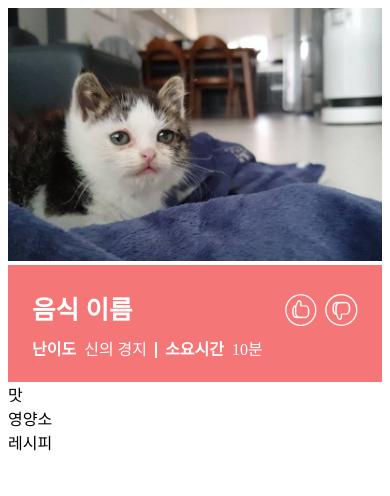
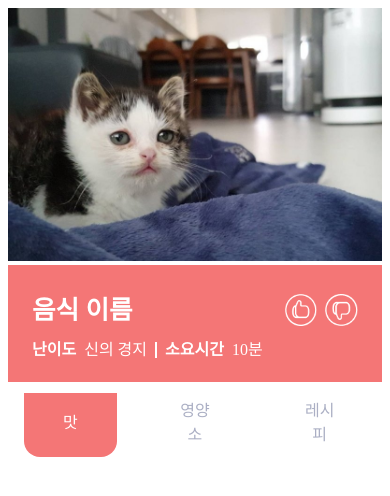
Before and after one commit to H0Kyun/favoreat, a Next.js app in the folder frontend/: page /receipe/1 in a window 390 px wide. Shown: the top 496 px of the page. Built offline with nearby package versions, Linux system fonts and the light colour scheme.

Commit message:
feat: mobileNav

```diff
--- a/frontend/pages/receipe/[pid].tsx
+++ b/frontend/pages/receipe/[pid].tsx
@@ -1,4 +1,4 @@
-import React, {useState} from "react";
+import React, { useState, useEffect } from "react";
 import GridLayout from "@/present/layout/GridLayout/GridLayout";
 import ReceipeImg from "@/present/layout/Receipe/ReceipeImg/ReceipeImg";
 
@@ -6,28 +6,46 @@ import Test from "@/assets/image/test.jpg";
 import ReceipeNav from "@/present/layout/Receipe/ReceipeNav/ReceipeNav";
 import ReceipeContent from "@/present/layout/Receipe/ReceipeContent/ReceipeContent";
 import Piechart from "@/present/component/PieChart/PieChart";
+import { ReceipeNavType } from "@/types/Receipe/dummy";
 
 export default function Receipe() {
-  const [selectIdx, setSelectedIdx] = useState(0)
-  //TestImg
-  const mainImg = Test;
-  const subImg = [Test, Test, Test];
-
-  //Accordian Category
-  const ReceipeArr = [
+  //색상 선택
+  const [selectIdx, setSelectedIdx] = useState(0);
+  const [receipeArr, setReceipeArr] = useState<Array<ReceipeNavType>>([
     {
       category: "맛",
       content: <div>HIHI</div>,
+      isOpen: true,
     },
     {
       category: "영양소",
       content: <Piechart />,
+      isOpen: false,
     },
     {
       category: "레시피",
       content: <div>HIHI</div>,
+      isOpen: false,
     },
-  ];
+  ]);
+
+  useEffect(() => {
+    const tmp = receipeArr.map((elem, idx) => {
+      if (idx === selectIdx) {
+        elem.isOpen = true;
+      } else {
+        elem.isOpen = false;
+      }
+
+      return elem;
+    });
+
+    setReceipeArr([...tmp]);
+  }, [selectIdx]);
+
+  //TestImg
+  const mainImg = Test;
+  const subImg = [Test, Test, Test];
 
   return (
     <>
@@ -37,8 +55,16 @@ export default function Receipe() {
 
         {/* 음식 상세 정보 */}
         <div>
-          <ReceipeNav ReceipeArr={ReceipeArr} selectIdx={selectIdx} />
-          <ReceipeContent ReceipeArr={ReceipeArr} selectIdx={selectIdx} setSelectedIdx={setSelectedIdx}/>
+          <ReceipeNav
+            receipeArr={receipeArr}
+            selectIdx={selectIdx}
+            setSelectedIdx={setSelectedIdx}
+          />
+          <ReceipeContent
+            receipeArr={receipeArr}
+            selectIdx={selectIdx}
+            setSelectedIdx={setSelectedIdx}
+          />
         </div>
       </GridLayout>
     </>
--- a/frontend/present/component/AccordianCompo/AccordianCompo.tsx
+++ b/frontend/present/component/AccordianCompo/AccordianCompo.tsx
@@ -4,25 +4,22 @@ import { AccordianProps } from "@/types/Accordian/dummy.js";
 import Arrow from "@/assets/icon/arrow.svg"
 
 export default function AccordianCompo({
-  category,
-  content,
+  elem,
   idx,
   accordianHandler
 }: AccordianProps) {
-  const [open, setOpen] = useState(false);
 
   const openSub = () => {
-    setOpen(!open);
     accordianHandler()
-  };
+  }
 
   return (
-    <style.Container open={open} idx={idx}>
+    <style.Container open={elem.isOpen} idx={idx}>
       <style.Title onClick={openSub}>
-        <div>{category}</div>
+        <div>{elem.category}</div>
         <Arrow />
       </style.Title>
-      {open && <style.Content>{content}</style.Content>}
+      {elem.isOpen && <style.Content>{elem.content}</style.Content>}
     </style.Container>
   );
 }
--- a/frontend/present/component/ReceipeHeader/ReceipeHeader.style.tsx
+++ b/frontend/present/component/ReceipeHeader/ReceipeHeader.style.tsx
@@ -2,7 +2,6 @@ import { theme } from "@/action/theme";
 import styled from "styled-components";
 
 export const Info = styled.div`
-  display: flex;
   margin: 1rem 0 0 0;
   display: flex;
 
@@ -51,12 +50,14 @@ export const Info = styled.div`
   }
 `;
 
-export const Container = styled.div<{selectIdx:number}>`
+export const Container = styled.div<{ selectIdx: number }>`
   width: calc(100% - 4rem);
   border-radius: 2rem 2rem 0 0;
   padding: 1.5rem 2rem;
-  background-color: ${props => theme.accordianColor[props.selectIdx]};
+  background-color: ${(props) => theme.accordianColor[props.selectIdx]};
   color: ${theme.colors.mono.light_1};
+  position: relative;
+  z-index: 2;
 
   & h2 {
     margin: 0;
--- a/frontend/present/layout/Accordian/ReceipeAccordian.tsx
+++ b/frontend/present/layout/Accordian/ReceipeAccordian.tsx
@@ -2,20 +2,17 @@ import React, {useRef} from "react";
 import AccordianCompo from "@/present/component/AccordianCompo/AccordianCompo";
 import { ReceipeContentProps } from "@/types/Receipe/dummy";
 
-export default function ReceipeAccordian({ReceipeArr, selectIdx, setSelectedIdx}:ReceipeContentProps) {
-  const accordianRef = useRef()
-
+export default function ReceipeAccordian({receipeArr, selectIdx, setSelectedIdx}:ReceipeContentProps) {
   const accordianHandler = (idx:number) => {
     setSelectedIdx(idx)
   }
 
   // 아코디언 컴포넌트 생성
-  const accordians = ReceipeArr.map((elem, idx) => {
+  const accordians = receipeArr.map((elem, idx) => {
     return (
       <AccordianCompo
         key={idx}
-        category={elem.category}
-        content={elem.content}
+        elem={elem}
         idx={idx}
         accordianHandler={()=>accordianHandler(idx)}
       />
--- a/frontend/present/layout/Receipe/ReceipeContent/ReceipeContent.tsx
+++ b/frontend/present/layout/Receipe/ReceipeContent/ReceipeContent.tsx
@@ -2,8 +2,8 @@ import { ReceipeContentProps } from "@/types/Receipe/dummy"
 import ReceipeAccordian from "../../Accordian/ReceipeAccordian"
 import * as style from "./ReceipeContent.style"
 
-export default function ReceipeContent({ReceipeArr, selectIdx, setSelectedIdx}:ReceipeContentProps) {
+export default function ReceipeContent({receipeArr, selectIdx, setSelectedIdx}:ReceipeContentProps) {
     return <style.Content>
-        <ReceipeAccordian ReceipeArr={ReceipeArr} selectIdx={selectIdx} setSelectedIdx={setSelectedIdx}/>
+        <ReceipeAccordian receipeArr={receipeArr} selectIdx={selectIdx} setSelectedIdx={setSelectedIdx}/>
     </style.Content>
 }
--- a/frontend/present/layout/Receipe/ReceipeMobileHeader/ReceipeMobileHeader.style.tsx
+++ b/frontend/present/layout/Receipe/ReceipeMobileHeader/ReceipeMobileHeader.style.tsx
@@ -1,7 +1,33 @@
+import { theme } from "@/action/theme";
 import styled from "styled-components";
 
-export const Compo = styled.div`
-
+export const HoriSelector = styled.div`
 `
 
-export const ContainerNav = styled.div``
+export const Compo = styled.li<{ open: boolean; idx: number }>`
+  display: inline-block;
+  width: calc(25% - 4rem);
+  padding: 1rem 2rem 1.5rem 2rem;
+  text-align: center;
+  background-color: ${(props) =>
+    props.open ? theme.accordianColor[props.idx] : theme.colors.mono.light_1};
+  color: ${(props) =>
+    props.open ? theme.colors.mono.light_1 : theme.colors.mono.dark_1};
+  border-radius: 0 0 1rem 1rem;
+  position: relative;
+  top: -1px;
+  z-index: 1;
+`;
+
+export const ContainerNav = styled.ul<{ selectIdx: number }>`
+  display: none;
+  width: 100%;
+  padding:0;
+  margin: 0;
+
+  ${theme.devices.tablet} {
+    display: flex;
+    justify-content: space-around;
+    align-items: center;
+  }
+`;
--- a/frontend/present/layout/Receipe/ReceipeMobileHeader/ReceipeMobileHeader.tsx
+++ b/frontend/present/layout/Receipe/ReceipeMobileHeader/ReceipeMobileHeader.tsx
@@ -1,11 +1,34 @@
 import React from "react";
-import { ReceipeProps } from "@/types/Receipe/dummy";
+import { ReceipeContentProps } from "@/types/Receipe/dummy";
 import * as style from "./ReceipeMobileHeader.style";
 
-export default function ReceipeMobileHeader({ ReceipeArr }: ReceipeProps) {
-  const NavArr = ReceipeArr.map((elem, idx) => {
-    return <style.Compo key={idx}>{elem.category}</style.Compo>;
+export default function ReceipeMobileHeader({
+  receipeArr,
+  selectIdx,
+  setSelectedIdx,
+}: ReceipeContentProps) {
+  const navHandler = (idx: number) => {
+    setSelectedIdx(idx);
+  };
+
+  const NavArr = receipeArr.map((elem, idx) => {
+    return (
+      <style.Compo
+        key={idx}
+        onClick={() => {
+          navHandler(idx);
+        }}
+        open={elem.isOpen}
+        idx={idx}
+      >
+        {elem.category}
+      </style.Compo>
+    );
   });
 
-  return <style.ContainerNav>{NavArr}</style.ContainerNav>;
+  return (
+    <style.ContainerNav selectIdx={selectIdx}>
+
+      {NavArr}</style.ContainerNav>
+  );
 }
--- a/frontend/present/layout/Receipe/ReceipeNav/ReceipeNav.tsx
+++ b/frontend/present/layout/Receipe/ReceipeNav/ReceipeNav.tsx
@@ -1,11 +1,13 @@
 import React from "react";
 import ReceipeHeader from "@/present/component/ReceipeHeader/ReceipeHeader";
 import ReceipeMobileHeader from "../ReceipeMobileHeader/ReceipeMobileHeader";
-import { ReceipeProps } from "@/types/Receipe/dummy";
+import { ReceipeContentProps } from "@/types/Receipe/dummy";
 
-export default function ReceipeNav({ReceipeArr, selectIdx }:ReceipeProps) {
-    return <>
-        <ReceipeHeader selectIdx={selectIdx}/>
-        <ReceipeMobileHeader ReceipeArr={ReceipeArr} selectIdx= {selectIdx}/>
+export default function ReceipeNav({ receipeArr, selectIdx, setSelectedIdx }: ReceipeContentProps) {
+  return (
+    <>
+      <ReceipeHeader selectIdx={selectIdx} />
+      <ReceipeMobileHeader receipeArr={receipeArr} selectIdx={selectIdx} setSelectedIdx={setSelectedIdx}/>
     </>
+  );
 }
```
Also changed, not shown: frontend/types/Accordian/dummy.ts (+4 -3 lines), frontend/types/Receipe/dummy.ts (+5 -4 lines).
